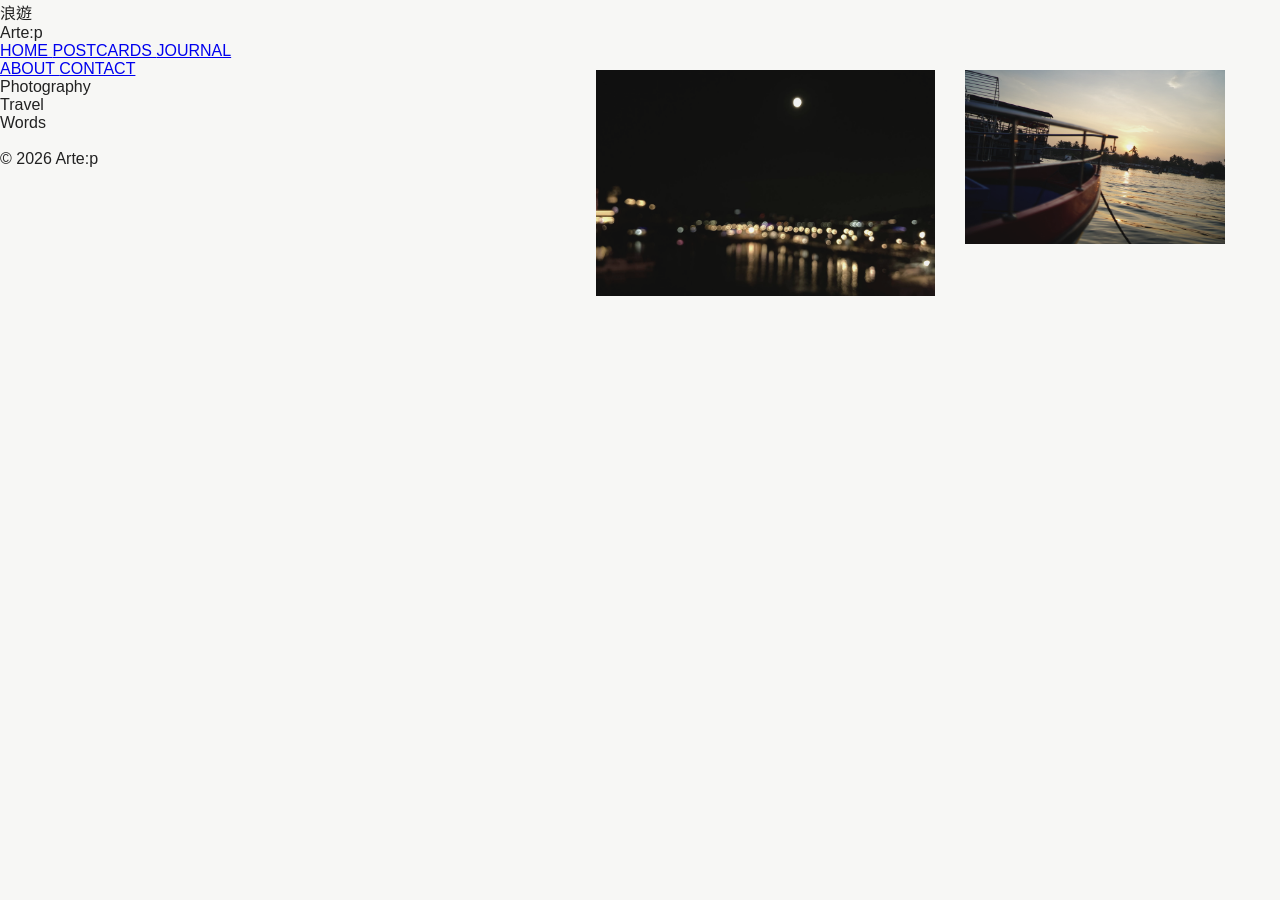
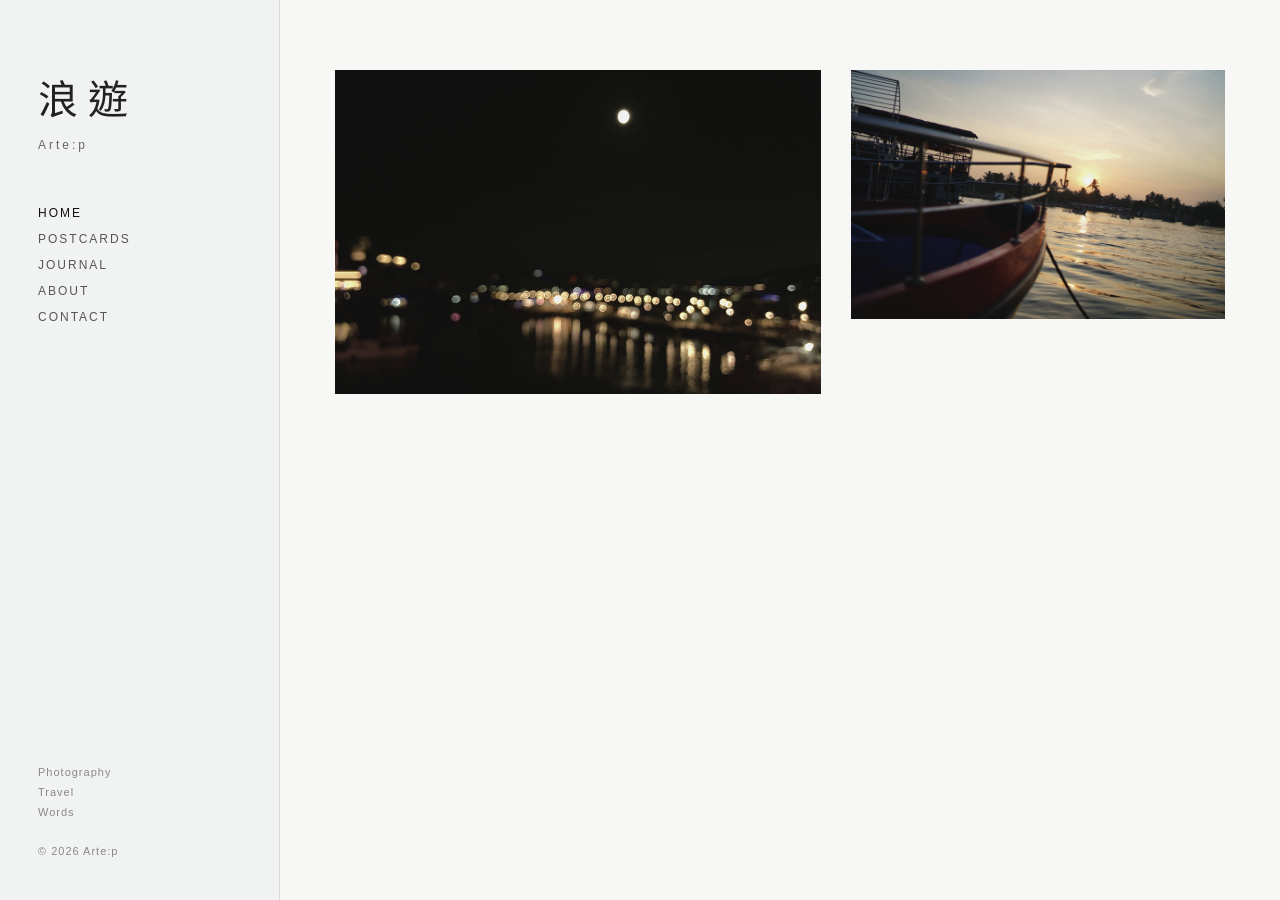
Before and after one commit to artep-wandering/artep-wandering.github.io, a Jekyll site: the page built from index.html, in a window 1280 px wide. Built offline with Jekyll 4.4.1, drawn with Linux system fonts in a browser that asks for light colours.

Commit message:
home_css_0.0.19

```diff
--- a/assets/css/home.css
+++ b/assets/css/home.css
@@ -1,9 +1,8 @@
 /* HOME DESTOP ONLY */
-/* VERSION: home_css_0.0.18 */
+/* VERSION: home_css_0.0.19 */
 * {
   box-sizing: border-box;
-  }
-
+}
 
 body {
   margin: 0;
@@ -17,19 +16,100 @@ body {
   min-height: 100vh;
 }
 
-/* 右側 */
+
+/* ========================================
+   SIDEBAR
+   ======================================== */
+
+.sidebar {
+  width: 280px;
+  height: 100vh;
+
+  padding: 68px 38px 38px;
+
+  border-right: 1px solid #d9d9d5;
+
+  position: fixed;
+  left: 0;
+  top: 0;
+
+  background: #f1f2f2;
+
+  display: flex;
+  flex-direction: column;
+}
+
+.brand {
+  margin-bottom: 54px;
+}
+
+.brand-title {
+  font-size: 40px;
+  letter-spacing: 10px;
+  font-weight: 500;
+  margin-bottom: 12px;
+}
+
+.brand-author {
+  font-size: 12px;
+  letter-spacing: 3px;
+  color: #666;
+}
+
+.menu {
+  display: flex;
+  flex-direction: column;
+  gap: 12px;
+}
+
+.menu a {
+  text-decoration: none;
+  color: #555;
+  font-size: 12px;
+  letter-spacing: 2px;
+}
+
+.menu a:hover {
+  color: #111;
+}
+
+.menu a.active {
+  color: #111;
+}
+
+.sidebar-bottom {
+  margin-top: auto;
+
+  font-size: 11px;
+  color: #888;
+  line-height: 1.8;
+  letter-spacing: 1px;
+}
+
+
+/* ========================================
+   HOME CONTENT
+   ======================================== */
+
 .content {
   margin-left: 280px;
   width: calc(100% - 280px);
   padding: 70px 55px 90px;
 }
 
-/* 每一組雙照片 */
+
+/* ========================================
+   POSTCARD GRID
+   ======================================== */
+
 .postcard-row {
   display: grid;
+
   grid-template-columns: 1.3fr 1fr;
+
   column-gap: 30px;
   row-gap: 80px;
+
   align-items: start;
 }
 
@@ -38,36 +118,51 @@ body {
   flex-direction: column;
 }
 
+
+/* ========================================
+   PHOTO
+   ======================================== */
+
 .photo {
   width: 100%;
   aspect-ratio: 3 / 2;
+
   background: #dededb;
+
   overflow: hidden;
-  }
+}
 
 .photo img {
-  transition: opacity 0.3s ease;
   width: 100%;
   height: 100%;
+
   object-fit: cover;
   display: block;
 
-/* Wandering Filter v1 */
+  transition: opacity 0.3s ease;
+
+  /* Wandering Filter v1 */
   filter:
     brightness(1.08)
     contrast(0.88)
     saturate(0.72);
     sepia(0.04)
+}
 
-}
 .photo-link {
   display: block;
   text-decoration: none;
   color: inherit;
 }
+
 .photo-link:hover img {
   opacity: 0.88;
 }
+
+
+/* ========================================
+   POSTCARD TEXT
+   ======================================== */
 
 .meta {
   margin-top: 24px;
@@ -77,6 +172,7 @@ body {
   font-size: 11px;
   letter-spacing: 3px;
   color: #777;
+
   margin-bottom: 12px;
 }
 
@@ -84,6 +180,7 @@ body {
   font-size: 10px;
   letter-spacing: 2px;
   color: #999;
+
   margin-bottom: 16px;
 }
 
@@ -91,6 +188,7 @@ body {
   font-size: 24px;
   font-weight: 400;
   line-height: 1.55;
+
   margin: 0 0 16px;
 }
 
@@ -98,14 +196,18 @@ body {
   font-size: 15px;
   line-height: 1.9;
   color: #555;
+
   max-width: 560px;
 }
 
 .read-more {
   display: inline-block;
+
   margin-top: 18px;
+
   text-decoration: none;
   color: #222;
+
   font-size: 11px;
   letter-spacing: 2px;
 }
```
